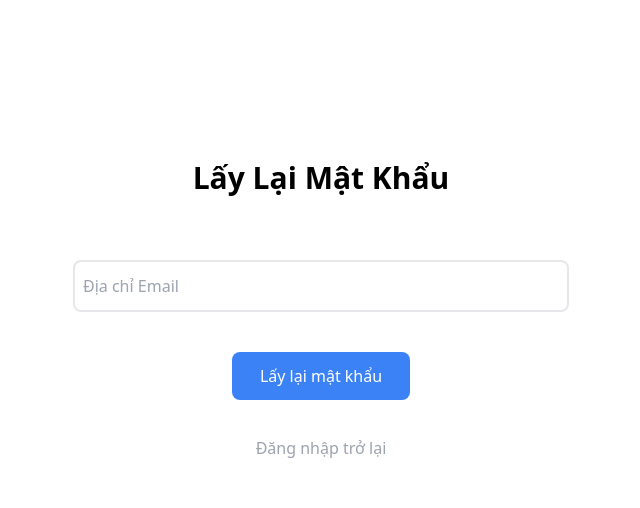
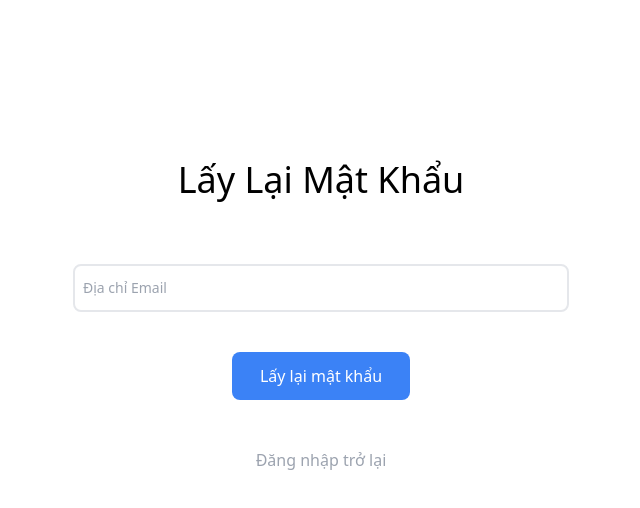
Before and after one commit to nhihuyn/mrpie, a React (Create React App) app: page / in a window 1280 px wide. Shown: the top 508 px of the page, without its empty margins (319-959 px from the left). Built offline with nearby package versions, Linux system fonts and the light colour scheme.

Commit message:
feat:P02 change color and font size for password retrieval

```diff
--- a/src/App.js
+++ b/src/App.js
@@ -4,7 +4,7 @@ import { BrowserRouter, Routes, Route } from "react-router-dom";
 // import { useTranslation } from 'react-i18next';
 // import Header from './components/common/header/header';
 // import Footer from './components/common/footer/footer';
-import Login from './components/common/Login/Login';
+// import Login from './components/common/Login/Login';
 import ForgotPassword from './components/common/ForgotPasswd/ForgotPasswd';
 //import ChangePasswd from './components/common/ChangePasswd/ChangePasswd';
 //import Detail from './components/common/Detail/Detail';
--- a/src/components/common/ForgotPasswd/ForgotPasswd.tsx
+++ b/src/components/common/ForgotPasswd/ForgotPasswd.tsx
@@ -44,7 +44,7 @@ const ForgotPasswd: React.FC = () => {
 
   return (
     <div className="forgot-password-container mx-auto max-w-xl mt-40 px-5">
-      <h2 className="text-center font-bold sm:text-4xl mb-10 md:text-3xl">{t('PasswordRetrieval')}</h2>
+      <p className="text-center mb-10 text-3xl md:text-4xl">{t('PasswordRetrieval')}</p>
       <form onSubmit={handleSubmit} className="flex flex-col">
         <div className={`form-group mb-6 mt-4 px-5 flex flex-col ${emailError ? 'border-red-500' : ''}`}>
           <label htmlFor="email" className="block mb-2"></label>
@@ -52,20 +52,20 @@ const ForgotPasswd: React.FC = () => {
             type="email"
             id="email"
             name="email"
-            className={`sm:w-full px-2 py-3 border-2 rounded-lg placeholder-gray-400 focus:outline-none focus:border-blue-500 ${emailError ? 'border-red-500' : ''}`}
+            className={`sm:w-full text-sm px-2 py-3 border-2 rounded-lg placeholder-gray-400 focus:outline-none focus:border-blue-500 ${emailError ? 'border-red-500' : ''}`}
             placeholder={t('EmailAddress')}
           />
           {emailError && (
-            <p className="text-red-500 text-sm">{t('InvalidEmail')}</p>
+            <p className="text-red-500 text-sm ml-3">{t('InvalidEmail')}</p>
           )}
         </div>
         <button
           type="submit"
-          className="w-1/2 md:w-1/3 mx-auto mt-4 bg-blue-500 hover:bg-gray-500 text-white text-1xl py-3 rounded-lg transition duration-300 mb-6 flex justify-center">
+          className="w-1/2 md:w-1/3 mx-auto mb-0 mt-4 bg-blue-500 hover:bg-gray-500 text-white text-1xl py-3 rounded-lg transition duration-300 mb-6 flex justify-center">
           {t('ResetPassword')}
         </button>
 
-        <div className="signup-link mt-3 mb-20 text-center">
+        <div className="signup-link text-center mt-6">
           <p><a href="#" className="text-gray-400 hover:text-gray-700 text-1xl">{t('BackToLogin')}</a></p>
         </div>
       </form>
```
